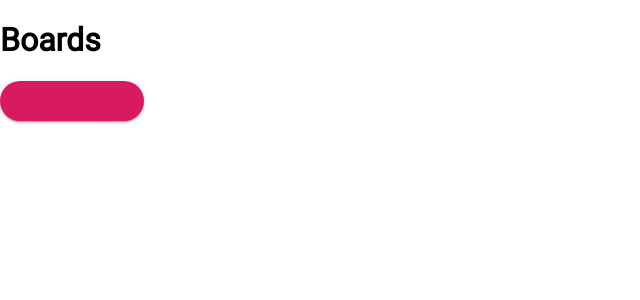
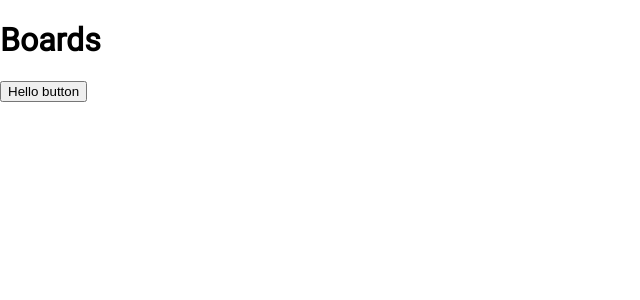
Before and after one commit to ostefani/boards, a React app: page / in a window 1280 px wide. Shown: the top 300 px of the page, without its empty margins (0-640 px from the left). Built offline with nearby package versions, Linux system fonts and the light colour scheme.

Commit message:
Revert "Button"

```diff
--- a/src/App.js
+++ b/src/App.js
@@ -1,17 +1,13 @@
 import React from 'react';
-import { ThemeProvider } from 'styled-components';
 import Button from 'src/components/Button';
 import Input from 'src/components/Input';
-import theme from 'src/settings/theme';
 
 function App() {
     return (
-        <ThemeProvider theme={theme}>
-            <div className="root">
-                <h1>Boards</h1>
-                <Button />
-            </div>
-        </ThemeProvider>
+        <div className="root">
+            <h1>Boards</h1>
+            <Button />
+        </div>
     );
 }
 
--- a/src/components/Button/index.js
+++ b/src/components/Button/index.js
@@ -1,63 +1,3 @@
-import React, { useState, useRef, useEffect } from 'react';
-import {
-    Button, Ripple, RippleContainer, Text,
-} from './style';
+import React from 'react';
 
-export default ({
-    type, isFullWidth, isDisabled, name, onClick,
-}) => {
-    const button = useRef(null);
-    const [buttonParams, setButtonParams] = useState({});
-    const [isClicked, setIsClicked] = useState(false);
-    const [ripples, setRipples] = useState([]);
-
-    const handleAnimationEnd = (e, id) => {
-        setRipples([...ripples.filter(ripple => (ripple.id !== id))]);
-    };
-
-    const handleClick = e => {
-        setIsClicked(true);
-        e.stopPropagation();
-        onClick();
-        setRipples([...ripples, {
-            posX: e.pageX - e.currentTarget.offsetLeft,
-            posY: e.pageY - e.currentTarget.offsetTop,
-            id: Math.random().toString(),
-            width: buttonParams.width,
-            height: buttonParams.height,
-        }]);
-    };
-
-    useEffect(() => {
-        setButtonParams(button.current.getBoundingClientRect());
-    }, []);
-
-    useEffect(() => {
-        if (ripples.length === 0) {
-            setIsClicked(false);
-        }
-    }, [ripples]);
-
-    return (
-        <Button
-            ref={button}
-            type={type}
-            disabled={isDisabled}
-            isFullWidth={isFullWidth}
-            onClick={handleClick}
-        >
-            <Text>{name}</Text>
-            {isClicked && (
-                <RippleContainer>
-                    {ripples.map(ripple => (
-                        <Ripple
-                            key={ripple.id}
-                            ripple={ripple}
-                            onAnimationEnd={e => handleAnimationEnd(e, ripple.id)}
-                        />
-                    ))}
-                </RippleContainer>
-            )}
-        </Button>
-    );
-};
+export default () => <button type="button" onClick={() => 'hello button'}>Hello button</button>;
--- a/src/components/Button/style.js
+++ /dev/null
@@ -1,101 +0,0 @@
-import styled from 'styled-components';
-
-const Button = styled.button.attrs({ className: 'button' })`
-    min-height: 40px;
-    position: relative;
-    display: flex;
-    outline: none;
-    border: none;
-    justify-content: center;
-    align-items: center;
-    padding: 8px 24px;
-    text-transform: uppercase;
-    letter-spacing: 0.1em;
-    cursor: pointer;
-    ${({
-        isFullWidth,
-        theme: {
-            secondary: { base, onBase, dark },
-            radius: { regular },
-            font: { roboto },
-            size: { small },
-            shadow: { primary, onActive },
-            animation: { timing: { regular: ease }, duration: { quick } },
-        },
-    }) => (`
-            min-width: ${isFullWidth ? '100%' : '144px'};
-            box-shadow: ${primary};
-            background-color: ${base};
-            color: ${onBase}
-            border-radius: ${regular};
-            font-family: ${roboto};
-            font-size: ${small};
-            transition: box-shadow ${quick}s ${ease};
-            &:hover {
-                box-shadow: ${onActive};
-                background-color: ${dark};
-                transition: box-shadow ${quick}s ${ease};
-            }
-            &:focus {
-                background-color: ${dark};
-                transition: box-shadow ${quick}s ${ease};
-            }
-            `)};
-`;
-const Text = styled.span`
-    z-index: 1;
-`;
-const RippleContainer = styled.div`
-    overflow: hidden;
-    position: absolute;
-    top: 0;
-    left: 0;
-    width: 100%;
-    height: 100%;
-    border-radius: ${({ theme: { radius: { regular } } }) => regular};
-    z-index: 0;
-`;
-const Ripple = styled.div`
-    display: block;
-    position: absolute;
-    border-radius: 50%;
-    z-index: 0;
-    pointer-events: none;
-    opacity: 0;
-    transform: scale(0);
-    ${({
-        ripple: { width, posX, posY },
-        theme: {
-            secondary: { light },
-            animation: { duration: { regular }, timing: { regular: ease } },
-        },
-    }) => {
-        const rippleWidth = width + Math.abs(width / 2 - posX) * 2;
-        return (`
-            width: ${rippleWidth}px;
-            height: ${rippleWidth}px;
-            top: ${posY - rippleWidth / 2}px;
-            left: ${posX - rippleWidth / 2}px;
-            background: ${light};
-            animation: ripple ${regular}s ${ease};
-        `);
-    }};
-
-    @keyframes ripple {
-        0% {
-            opacity: 0.35;
-            transform: scale(0);
-        }
-        30% {
-            opacity: 0.2;
-        }
-        100% {
-            opacity: 0.3;
-            transform: scale(1);
-        }
-    }
-`;
-
-export {
-    Button, Ripple, RippleContainer, Text,
-};
--- a/src/index.css
+++ b/src/index.css
@@ -12,7 +12,6 @@
 }
 body {
     margin: 0;
-    font-size: 16px;
 }
 .root {
     font-family: 'Roboto-Regular';
--- a/src/settings/theme.js
+++ b/src/settings/theme.js
@@ -21,35 +21,16 @@ export default {
         dark: '#a00037',
         onDark: '#ffffff',
     },
-    shadow: {
-        // primary: '0 10px 20px #cccccc',
-        primary: '0px 3px 1px -2px rgba(0,0,0,0.2), 0px 2px 2px 0px rgba(0,0,0,0.14), 0px 1px 5px 0px rgba(0,0,0,0.12)',
-        onActive: '0px 5px 5px -3px rgba(0,0,0,0.2), 0px 8px 10px 1px rgba(0,0,0,0.14), 0px 3px 14px 2px rgba(0,0,0,0.12)',
-    },
 
     font: {
         lato: 'Lato-Bold',
         roboto: 'Roboto-Regular',
     },
     size: {
-        tiny: '0.75rem', // 12px
-        small: '0.875rem', // 14px
-        medium: '1rem', // 16px
-        large: '3rem', // 48px
-        extra: '3.75rem', // 60px
-    },
-    radius: {
-        regular: '40px',
-        secondary: '7px',
-    },
-    animation: {
-        timing: {
-            regular: 'cubic-bezier(0.4, 0, 0.2, 1)',
-            // regular: 'cubic-bezier(0.311, 0.441, 0.444, 1.649)',
-        },
-        duration: {
-            regular: 0.5,
-            quick: 0.2,
-        },
+        tiny: '12px',
+        small: '14px',
+        medium: '16px',
+        large: '48px',
+        extra: '60px',
     },
 };
```
Also changed, not shown: 2 other files (tests, documents, lock files or other folders).
